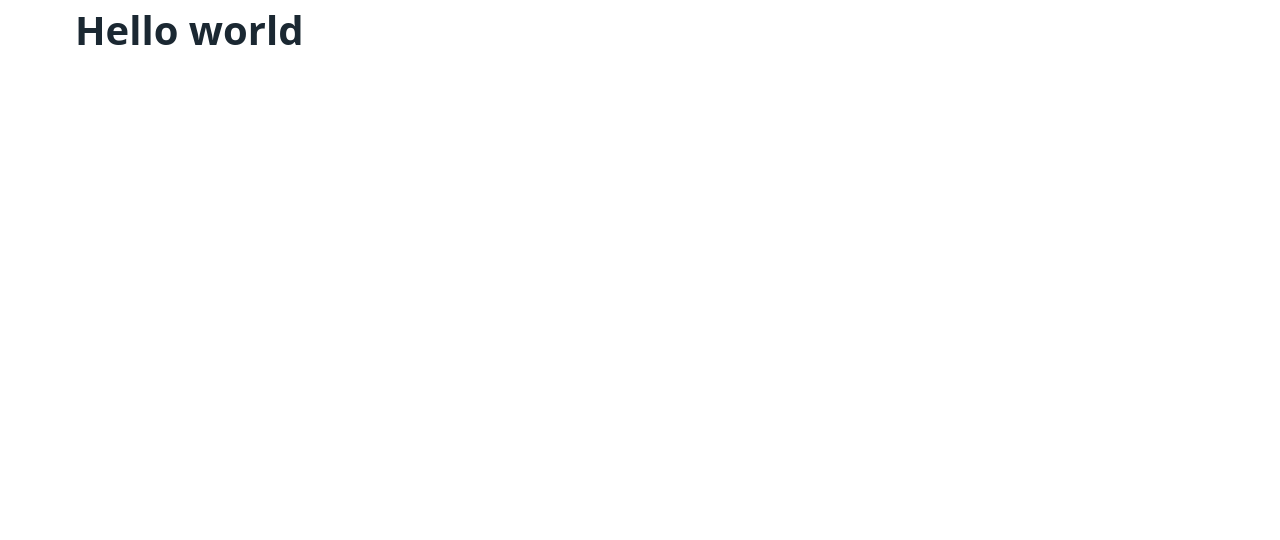
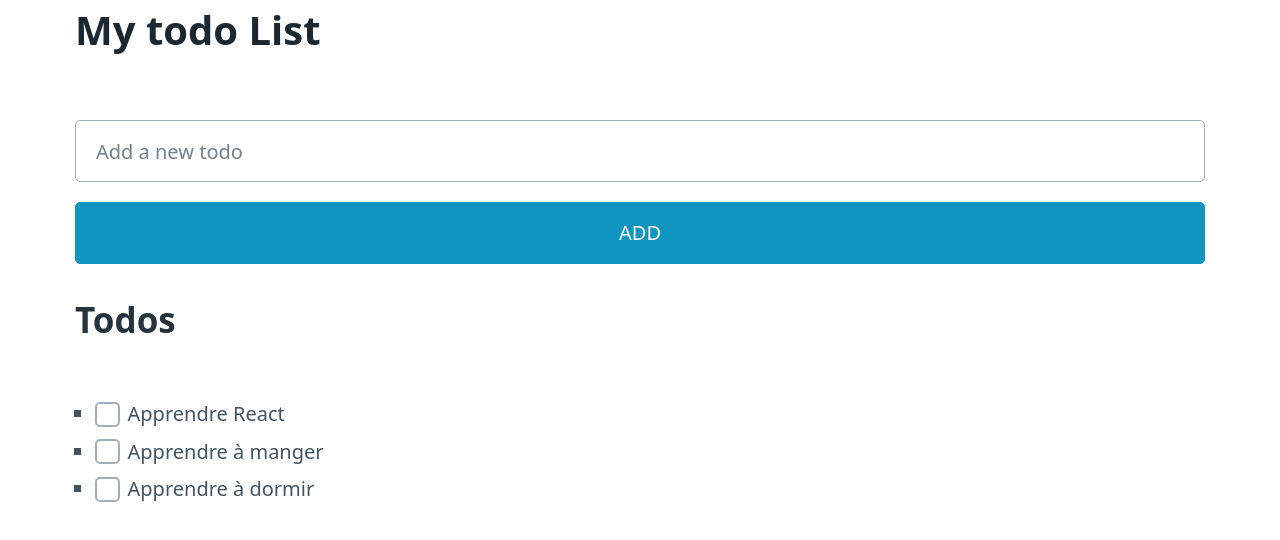
Before and after one commit to Otto1808/Workshop-react, a React (Vite) app: page / in a window 1280 px wide. Shown: the top 540 px of the page. Built offline with nearby package versions, Linux system fonts and the light colour scheme.

Commit message:
Create comp header,addTodo and ListTodos

```diff
--- a/src/App.jsx
+++ b/src/App.jsx
@@ -1,9 +1,20 @@
+import AddTodo from "./components/AddTodo"
+import Header from "./components/Header"
+import ListTodos from "./components/ListTodos"
+
 function App() {
 
 
   return (
       <main className="container">
-        <h1>Hello world</h1>
+        {/* Titre */}
+        <Header/>
+
+        {/* Form pour ajouter un todo */}
+        <AddTodo/>
+
+        {/* Ajout de Todo */}
+        <ListTodos/>
       </main>
   )
 }
--- /dev/null
+++ b/src/components/AddTodo.jsx
@@ -0,0 +1,9 @@
+export default function AddTodo() {
+    return(
+        /* Form pour ajouter un todo */
+        <form action="#" method="post">
+          <input type="text" name="newTodo" placeholder="Add a new todo" />
+          <button type="submit">ADD</button>
+        </form>
+    );
+}
--- /dev/null
+++ b/src/components/Header.jsx
@@ -0,0 +1,8 @@
+export default function Header(){
+    return(
+        <div>
+            {/* Titre */}
+            <h1>My todo List</h1>
+        </div>
+    );
+}
--- /dev/null
+++ b/src/components/ListTodos.jsx
@@ -0,0 +1,21 @@
+export default function ListTodos () {
+    return(
+        <section>
+             <h2>Todos</h2>
+          <ul>
+            <li>
+              <input type="checkbox"/>
+              Apprendre React
+            </li>
+            <li>
+              <input type="checkbox"/>
+              Apprendre à manger
+            </li>
+            <li>
+              <input type="checkbox"/>
+              Apprendre à dormir
+            </li>
+          </ul>
+        </section>
+    )
+}
```
